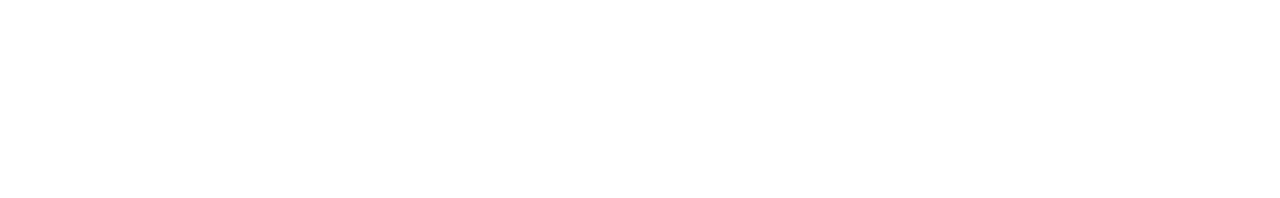
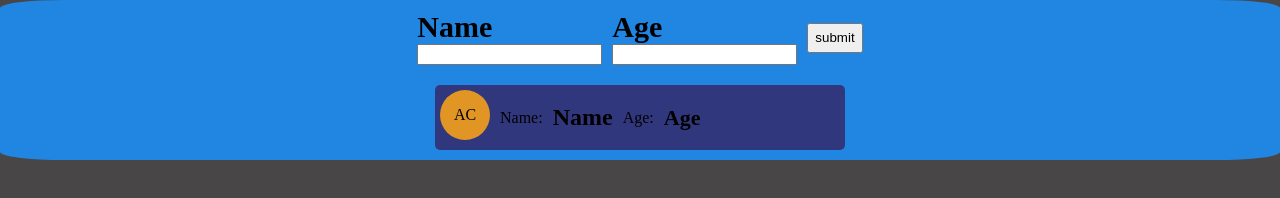
Before and after one commit to kivenalaric/search-app, a plain HTML site: page index.html in a window 1280 px wide. Drawn offline with Linux system fonts and the light colour scheme.

Commit message:
html and css files created

```diff
--- a/assets/styles/style.css
+++ b/assets/styles/style.css
@@ -0,0 +1,91 @@
+body {
+  margin: 0;
+  background-color: #484646;
+  padding: 0;
+}
+
+form {
+  display: flex;
+  flex-direction: column;
+  align-items: center;
+  justify-content: center;
+  gap: 20px;
+  background-color: #2185e2;
+  margin:auto;
+  padding: 10px;
+  border-radius: 5%;
+}
+
+.inputfields{
+  display: flex;
+  flex-direction: row;
+  gap: 10px;
+  justify-content: center;
+  align-items: center;
+}
+
+.inputfields label {
+  font-size: 30px;
+  font-weight: 700;
+}
+
+.names {
+  display: flex;
+  flex-direction: column;
+}
+
+.ages {
+  display: flex;
+  flex-direction: column;
+}
+
+.search {
+  height: 30px;
+}
+
+.users {
+  display: flex;
+  flex-direction: column;
+  gap: 20px;
+  overflow: auto;
+  scrollbar-color: #383737;
+  scrollbar-width: thin;
+}
+
+.people {
+  width: 400px;
+  height: 55px;
+  border-radius: 5px;
+  /* border: lightsteelblue solid 1px; */
+  background-color: #31377c;
+  align-items: left;
+  display: flex;
+  flex-direction: row;
+  padding: 5px;
+  gap: 10px;
+  margin: auto;
+}
+
+.image {
+  background-color: #e09524;
+  border-radius: 25px;
+  height: 30px;
+  width: 30px;
+  padding: 10px;
+  text-align: center;
+  display: flex;
+  justify-content: center;
+  align-items: center;
+}
+
+.proper {
+  align-items: center;
+  display: flex;
+  flex-direction: row;
+  gap: 10px;
+}
+
+p {
+  font-size: 22px;
+  font-weight: 600;
+}
--- a/index.html
+++ b/index.html
@@ -9,6 +9,33 @@
 </head>
 <body>
 
+    <form action="">
+        <div class="inputfields">
+            <div class="names">
+                <label for="name">Name</label>
+                <input type="text" name="name" id="name">
+            </div>
+            <div class="ages">
+                <label for="age">Age</label>
+                <input type="number" name="age" id="age">
+            </div>
+            <button class="search" type="submit">submit</button>
+        </div>
+        <div class="users">
+            <div class="people">
+                <div class="image">AC</div>
+                <div class="proper">
+                <label for="name">Name:</label>
+                <h2>Name</h2>
+                <label for="age">Age:</label>
+                <p>Age</p>
+                </div>
+            </div>
+        </div>
+
+    </form>
+<script src="assets/scripts/script.js"></script>
+<script src="assets/scripts/search.js"></script>
 </body>
 
 </html>
```
